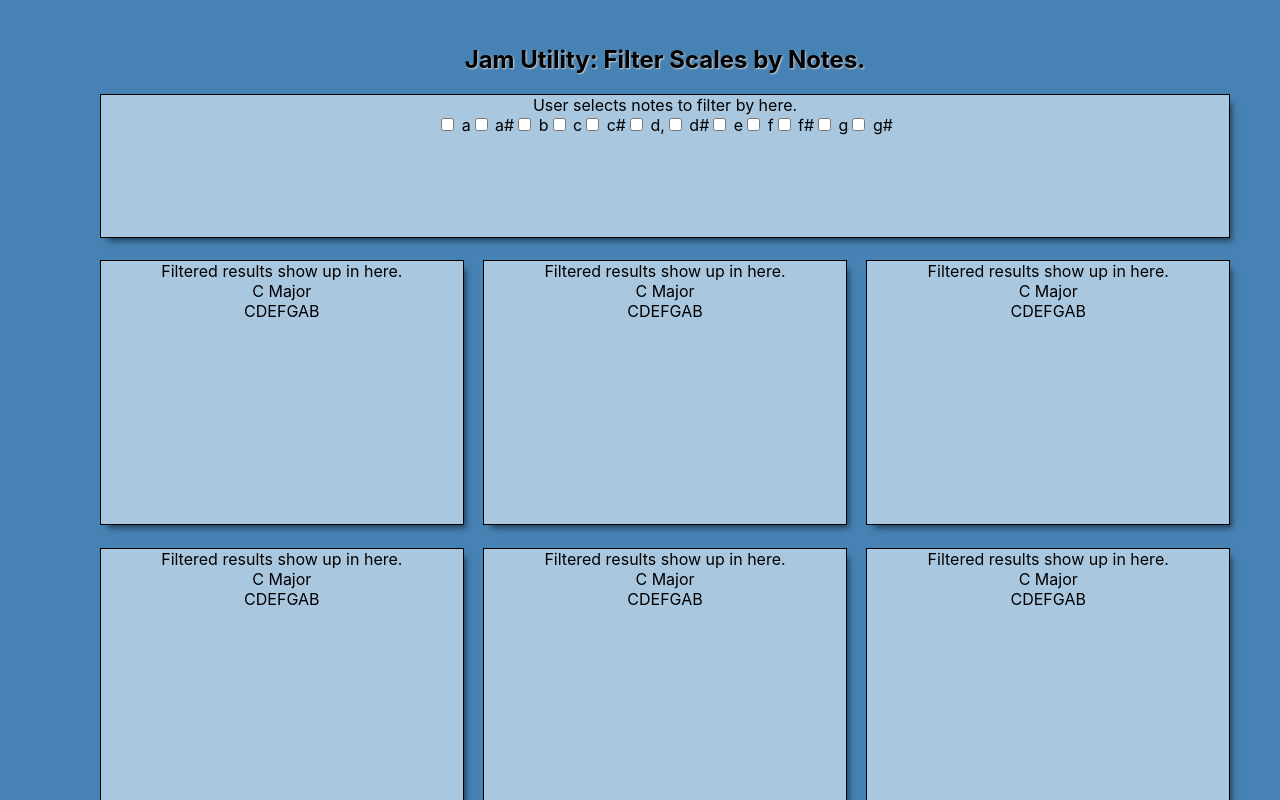
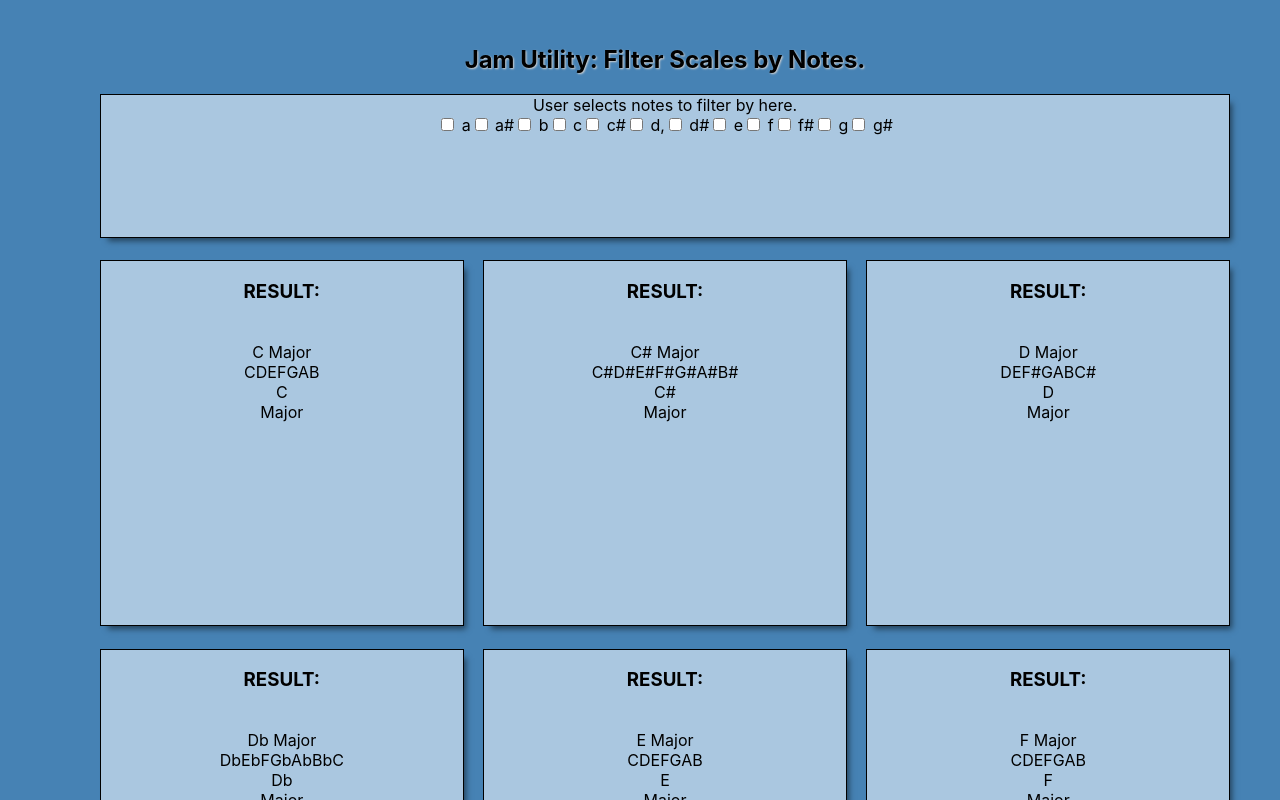
Before and after one commit to zhanknight/jam-utility, a React (Create React App) app: page / in a window 1280 px wide. Shown: the top 800 px of the page. Built offline with nearby package versions, Linux system fonts and the light colour scheme.

Commit message:
Results component generates result boxes from data

```diff
--- a/src/Resultbox.js
+++ b/src/Resultbox.js
@@ -1,14 +1,14 @@
-import {scaleData} from './Scales.js'
 
-function Resultbox() {
-
+function Resultbox(props) {
 
     return (
-        <div class="App-item"> Filtered results show up in here. <br />
-        {scaleData[0].scale}<br />
-        {scaleData[0].notes}<br />
+        // just show me everything in the object right now
+        <div class="App-item"> <h3> RESULT: </h3><br />
+        {props.data.scale}<br />
+        {props.data.notes}<br />
+        {props.data.root}<br />
+        {props.data.type}<br />
         </div>
-
     )
 }
 
--- a/src/Results.js
+++ b/src/Results.js
@@ -1,17 +1,26 @@
 import Resultbox from "./Resultbox";
+import {scaleData} from './Scales.js'
+
 
 function Results() {
 
     return (
         <div className="App-results">
-        <Resultbox />
-        <Resultbox />
-        <Resultbox />
-        <Resultbox />
-        <Resultbox />
-        <Resultbox />
+
+                {scaleData.map(data => {
+                    return (
+                        <>
+                        <Resultbox data={data} />
+                        </>
+                    )
+                }) }
+
         </div>
     )
 }
 
 export default Results;
+
+
+// currently generating all scales in the scales data file
+// eventually generate from an intermediate filtered array
```
